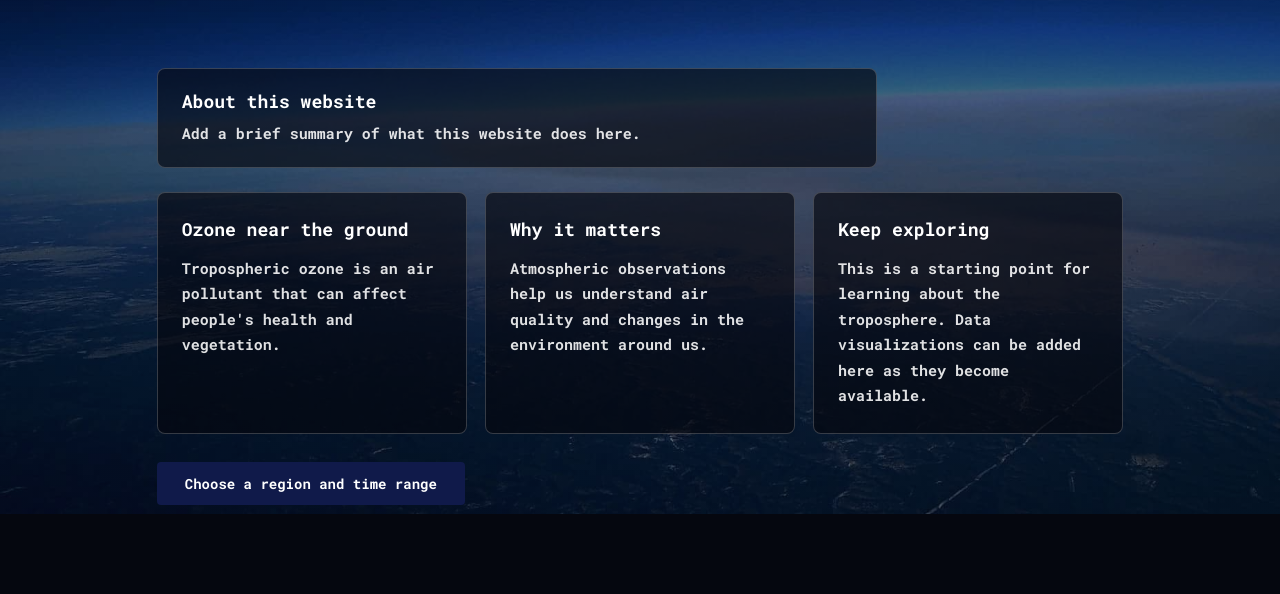
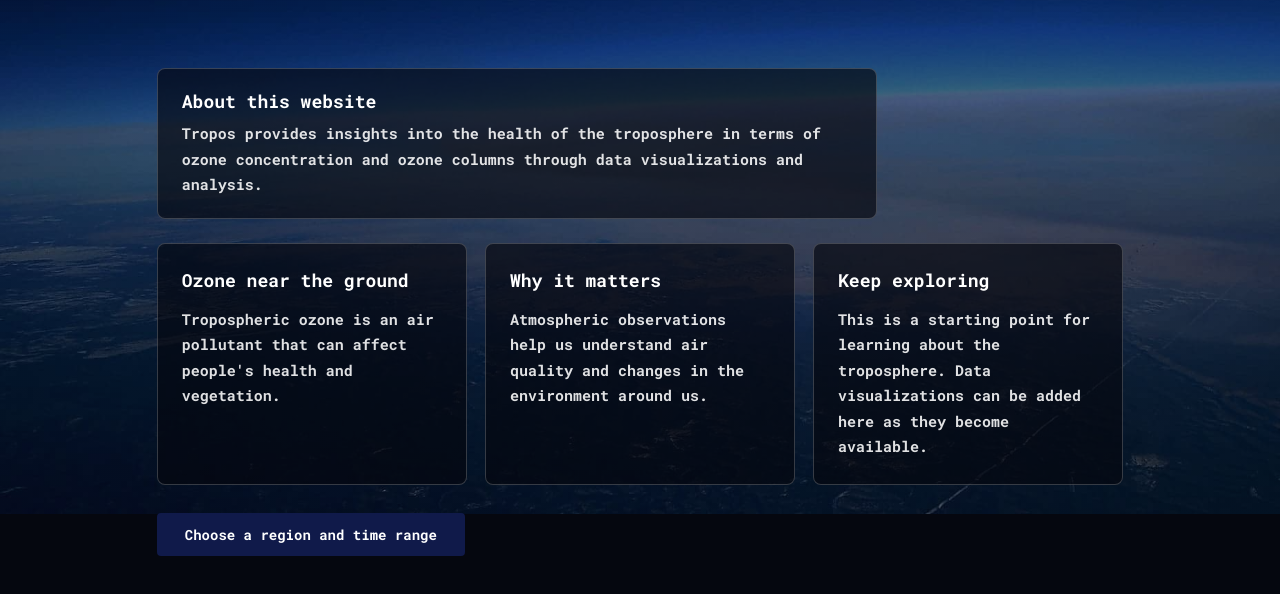
Before and after one commit to ARETHOS-GH/NASA_SPACE_APPS, a plain HTML site: page explore.html in a window 1280 px wide. Shown: the part 286-880 px from the top of the page. Before the commit the page ends 839 px from the top, so only its background shows below. Drawn offline with Linux system fonts and the light colour scheme.

Commit message:
Added a description on the about page

```diff
--- a/explore.html
+++ b/explore.html
@@ -19,7 +19,7 @@
     </header>
     <section class="site-summary" aria-labelledby="summary-heading">
       <h2 id="summary-heading">About this website</h2>
-      <p>Add a brief summary of what this website does here.</p>
+      <p>Tropos provides insights into the health of the troposphere in terms of ozone concentration and ozone columns through data visualizations and analysis.</p>
     </section>
     <section class="explore-grid" aria-label="About the troposphere">
       <article class="explore-card">
```
